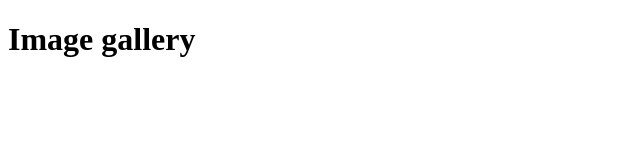
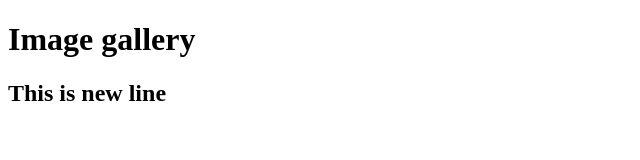
Before and after one commit to sakshiranmale/image-gallery, a plain HTML site: page index.html in a window 1280 px wide. Shown: the whole page, without its empty margins (0-640 px from the left). Drawn offline with Linux system fonts and the light colour scheme.

Commit message:
new line added

```diff
--- a/index.html
+++ b/index.html
@@ -7,5 +7,6 @@
 </head>
 <body>
     <h1>Image gallery</h1>
+    <h2> This is new line</h2>
 </body>
 </html>
```
